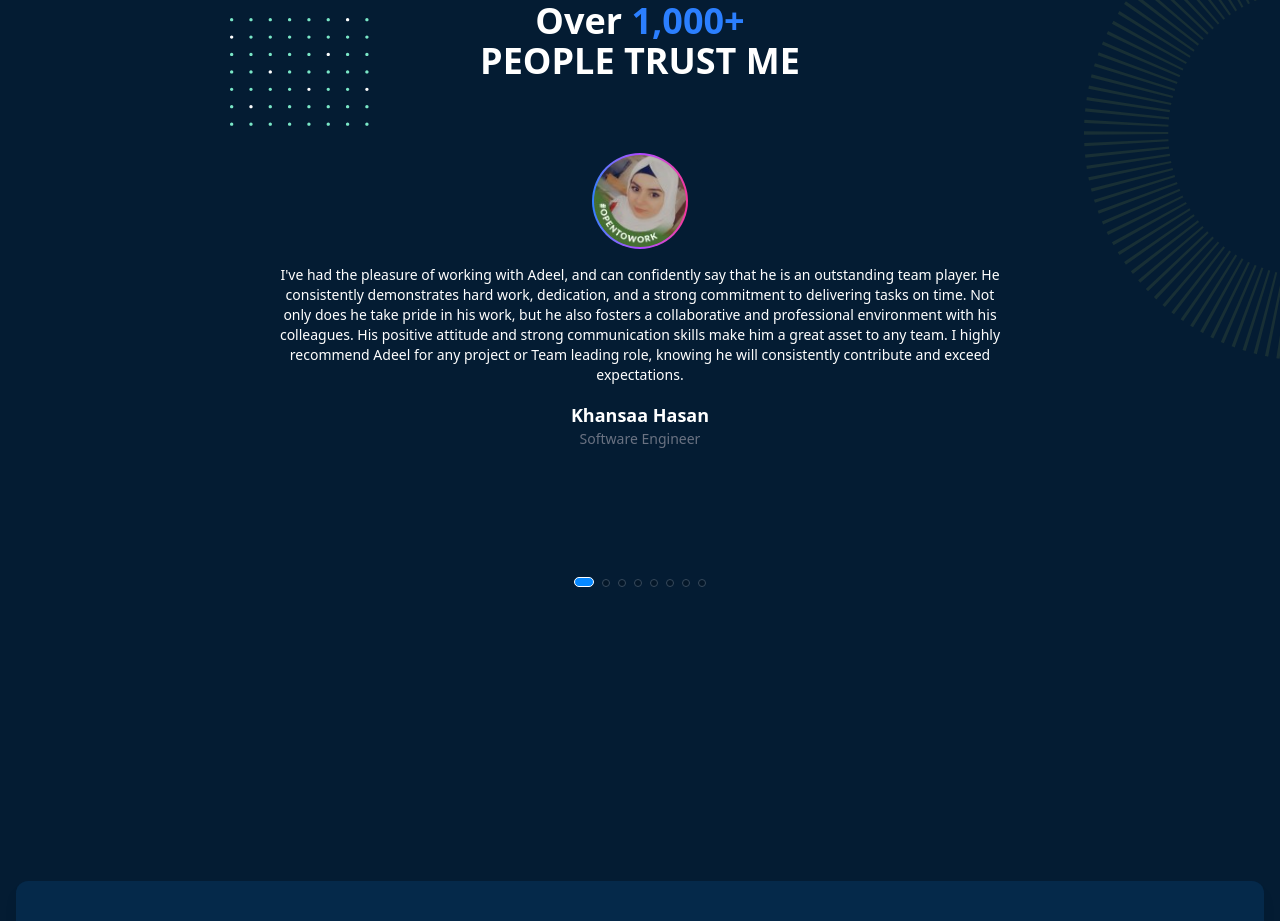
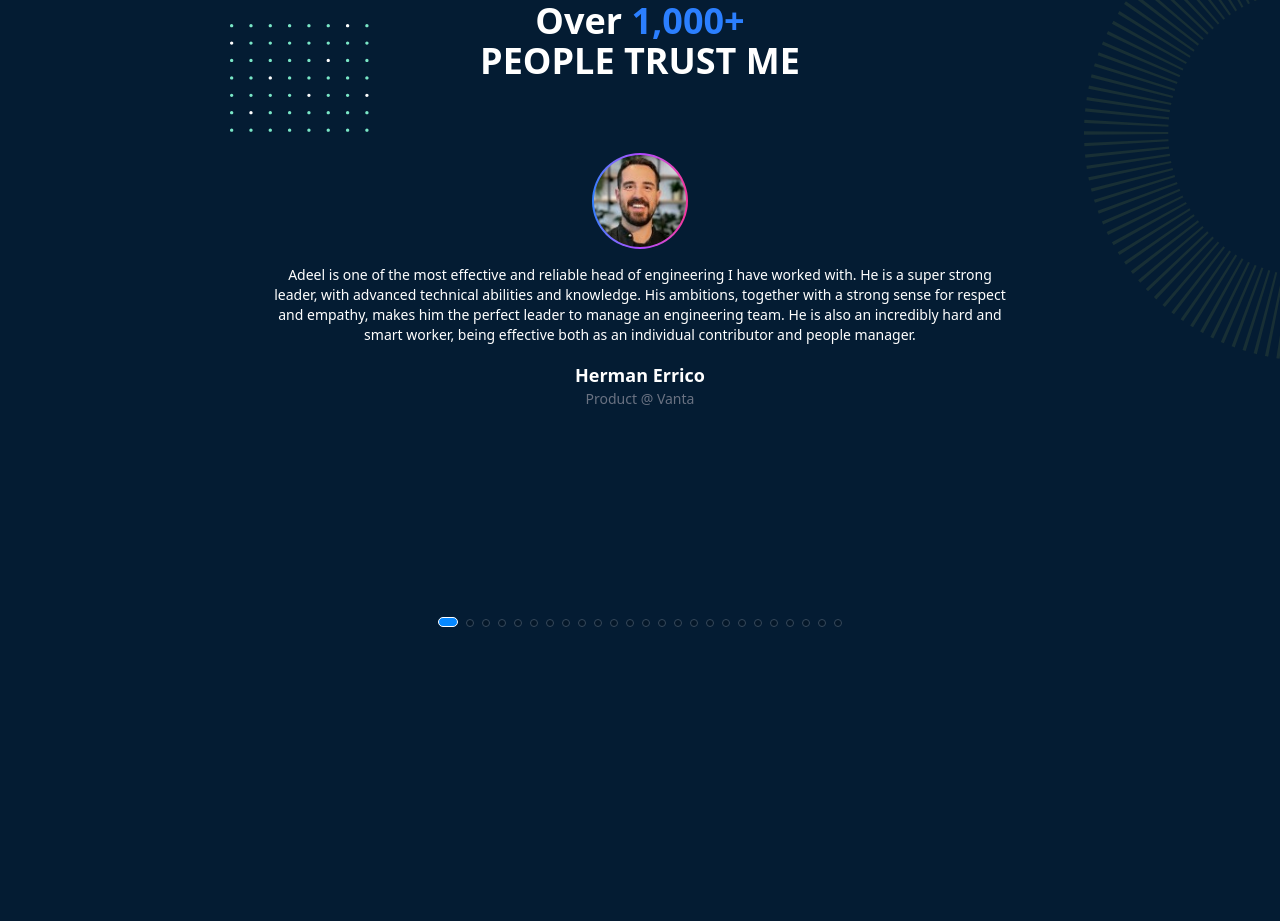
Before and after one commit to Memoona554/portfolio, a React (Vite) app: page / in a window 1280 px wide. Shown: the part 6200-7121 px from the top of the page. Built offline with nearby package versions, Linux system fonts and the light colour scheme.

Commit message:
add upwork testimonial

```diff
--- a/src/components/CompanyLogo.jsx
+++ b/src/components/CompanyLogo.jsx
@@ -20,7 +20,7 @@ function CompanyLogo() {
         {[1, 2, 3, 4, 5, 6, 7, 8, 9, 10, 11].map((num) => (
           <SwiperSlide key={num}>
             <div className="relative mr-2" data-aos="fade-up"
-                                data-aos-delay="400">
+              data-aos-delay="400">
               <img
                 loading="lazy"
                 src={`/com_${num}.jpeg`}
--- a/src/components/Testimonial.jsx
+++ b/src/components/Testimonial.jsx
@@ -6,60 +6,182 @@ import { Pagination } from 'swiper/modules';
 const testimonials = [
     {
         id: 1,
+        image: '/avatar_8.jpeg',
+        text: "Adeel is one of the most effective and reliable head of engineering I have worked with. He is a super strong leader, with advanced technical abilities and knowledge. His ambitions, together with a strong sense for respect and empathy, makes him the perfect leader to manage an engineering team. He is also an incredibly hard and smart worker, being effective both as an individual contributor and people manager.",
+        name: 'Herman Errico',
+        company: 'Product @ Vanta '
+    },
+    {
+        id: 2,
+        image: '/images.jpg',
+        text: "Adeel is a committed talented professional who knows how to manage a team in the best way possible. In other words, not even he has a very strong technical skills set, but also he is emotionally intelligent: all you can ask from a team leader. I am glad to work with him and to have a possibility to grow in a team led by Adeel.",
+        name: 'Atefe Fahimi',
+        company: 'Frontend Developer '
+    },
+    {
+        id: 3,
+        image: '/avatar_6.jpeg',
+        text: "Adeel is a great professional!He's an ease going, hard working and business driven individual that will help you starting or accelerating any project on various fields.His dedication and spirit of initiative are also making him stand out of the crowd.Highly recommended",
+        name: 'Ale Pintaudi',
+        company: 'Co-Founder @ KomboAI '
+    },
+    {
+        id: 4,
+        image: '/avatar_5.jpeg',
+        text: "Working with Adeel is a pleasure. He's incredibly reliable, and you can count on him to deliver top-notch work. He's a true professional. Adeel has successfully taught professors from various countries and universities and managed to captivate everyone's interest during his lectures. What truly sets him apart is his remarkable ability to engage the audience and hold their attention until the very end. His extensive and solid background makes Adeel's presentations even more valuable. When he shares his personal experiences, the information takes on a whole new depth, making it highly valuable and relatable. It's not just about the abundance of information; it's about how Adeel seamlessly incorporates his insights, enriching and unforgettable the learning experience.I believe we'll cross paths again!",
+        name: 'Aigerim Gilmanova',
+        company: 'Technical Documentation '
+    },
+    {
+        id: 5,
+        image: '/avatar_4.jpeg',
+        text: "I had the pleasure of working closely with Adeel during our time together at Vividly SRL , where he served as a Senior Full Stack Developer. Adeel is an exceptional developer with a profound understanding of both front-end and back-end technologies.He has an impressive ability to transform complex requirements into seamless, efficient code. His work on both the user interface and server-side logic was involved in the project’s success.Adeel’s problem-solving skills and proactive attitude were crucial in overcoming several technical challenges we faced.I highly recommend Adeel for any senior development role. His technical skills, dedication, and ability to deliver high-quality work make him an invaluable asset to any team. I would love to work with him again in any future.",
+        name: 'Hazhe Chakmaraq',
+        company: 'Software Developer '
+    },
+    {
+        id: 6,
+        image: '/avatar_3.jpeg',
+        text: "Adeel is a talented Senior Full Stack Engineer with impressive skills in PHP, Laravel, Blockchain, and the MERN stack. He consistently delivered high-quality work and was a key contributor to our project's success. I highly recommend him for any future role.",
+        name: 'Pakeeza Sharafat',
+        company: 'Maths Specialist @ Upwork '
+    },
+
+    {
+        id: 7,
+        image: '/avatar_2.jpeg',
+        text: "I had the pleasure of working with Adeel on AI-related project over the past year, and I can confidently say he is an exceptional software developer. Adeel implemented various AI techniques, including Retrieval-Augmented Generation (RAG) with AI chat history, and built an API integration system that connects multiple AI providers to a single chat interface. His work on the backend with Stripe payment integration and the development of an AI chat and document drafting interface was outstanding.Adeel also set up the Azure infrastructure for our web application, demonstrating his advanced skills in PHP, Laravel, JavaScript, and infrastructure management. His dedication and determination led to significant improvements in our projects throughout the year.Adeel is not only a great team player but also a generous mentor. He shared his knowledge with me, helping me learn JavaScript and web development. It was a fantastic experience working with Adeel, and I highly recommend him for any software development role.",
+        name: 'Fadi Ibrahim',
+        company: 'MCs Data Science '
+    },
+    {
+        id: 8,
         image: '/avatar_1.jpeg',
         text: "I've had the pleasure of working with Adeel, and can confidently say that he is an outstanding team player. He consistently demonstrates hard work, dedication, and a strong commitment to delivering tasks on time. Not only does he take pride in his work, but he also fosters a collaborative and professional environment with his colleagues. His positive attitude and strong communication skills make him a great asset to any team. I highly recommend Adeel for any project or Team leading role, knowing he will consistently contribute and exceed expectations.",
         name: 'Khansaa Hasan',
         company: 'Software Engineer '
     },
     {
-        id: 2,
-        image: '/avatar_2.jpeg',
-        text: "I had the pleasure of working with Adeel on AI-related project over the past year, and I can confidently say he is an exceptional software developer. Adeel implemented various AI techniques, including Retrieval-Augmented Generation (RAG) with AI chat history, and built an API integration system that connects multiple AI providers to a single chat interface. His work on the backend with Stripe payment integration and the development of an AI chat and document drafting interface was outstanding.Adeel also set up the Azure infrastructure for our web application, demonstrating his advanced skills in PHP, Laravel, JavaScript, and infrastructure management. His dedication and determination led to significant improvements in our projects throughout the year.Adeel is not only a great team player but also a generous mentor. He shared his knowledge with me, helping me learn JavaScript and web development. It was a fantastic experience working with Adeel, and I highly recommend him for any software development role.",
-        name: 'Fadi Ibrahim',
-        company: 'MCs Data Science '
+        id: 9,
+        image: '/images.jpg',
+        text: "I recently hired Adeel for an NFT project, and I must say, I was thoroughly impressed with his technical expertise and professionalism. At the start of our collaboration, Adeel took the time to understand my needs and expectations, and then proceeded to work quickly and efficiently. He kept me updated throughout the entire process, and was able to meet every milestone ahead of schedule. In the end, Adeel was able to deliver exactly what I wanted to the exact specifications.Beyond his technical skills, I also found Adeel to be a pleasure to work with. He is a clear communicator who always seems willing to go the extra mile to ensure my satisfaction. I found him to be reliable and trustworthy, which is essential when it comes to hiring a freelance developer.Overall, I would highly recommend Adeel to anyone in need of high-quality work in this field. He is an excellent choice for anyone seeking a skilled and reliable professional who can deliver exceptional results.",
+        name: 'Upwork Client',
+        company: 'NFT Autobuy Bot for Blockchain Game'
     },
     {
-        id: 3,
-        image: '/avatar_3.jpeg',
-        text: "Adeel is a talented Senior Full Stack Engineer with impressive skills in PHP, Laravel, Blockchain, and the MERN stack. He consistently delivered high-quality work and was a key contributor to our project's success. I highly recommend him for any future role.",
-        name: 'Pakeeza Sharafat',
-        company: 'Maths Specialist @ Upwork '
+        id: 10,
+        image: '/images.jpg',
+        text: "It was the fourth time we worked with Adeel on a smart contract development and again it was a pure pleasure. Adeel gave us professional advices right from the start and implemented all of our ideas. We can recommend working with adeel to anyone looking for a blockchain developer and would hire him again 100%. If you have the opportunity to work with him, you should take it. Thank you again.",
+        name: 'Upwork Client',
+        company: 'Development of an ERC-721 smart contract on Ethereum Mainnet to mint 8888 NFTs '
     },
     {
-        id: 4,
-        image: '/avatar_4.jpeg',
-        text: "I had the pleasure of working closely with Adeel during our time together at Vividly SRL , where he served as a Senior Full Stack Developer. Adeel is an exceptional developer with a profound understanding of both front-end and back-end technologies.He has an impressive ability to transform complex requirements into seamless, efficient code. His work on both the user interface and server-side logic was involved in the project’s success.Adeel’s problem-solving skills and proactive attitude were crucial in overcoming several technical challenges we faced.I highly recommend Adeel for any senior development role. His technical skills, dedication, and ability to deliver high-quality work make him an invaluable asset to any team. I would love to work with him again in any future.",
-        name: 'Hazhe Chakmaraq',
-        company: 'Software Developer '
+        id: 11,
+        image: '/images.jpg',
+        text: "I recently had the pleasure of working with Adeel for the second time. Having previously hired him for another project, I knew that he was a skilled and professional blockchain developer, but unfortunately he wasn't available for this project initially. I posted the job on a freelance marketplace, but I wasn't able to find any suitable candidates, despite interviewing a number of engineers.Finally, Adeel's availability opened up again, and I was thrilled to hire him for this project. As expected, he did not disappoint. Adeel is a highly competent and experienced blockchain developer who is able to complete projects to the highest standards of quality and efficiency. He communicates effectively, is a proactive problem solver, and is able to work independently.Adeel has a strong technical expertise in blockchain development, and it is evident in the results he produces. He was able to complete the project according to my specifications, and was able to implement features and functionality that exceeded my expectations. He is reliable, trustworthy, and a pleasure to work with.I would highly recommend Adeel for any blockchain development projects. He is one of the best developers I have worked with, and I will definitely be hiring him again in the future.",
+        name: 'Upwork Client',
+        company: 'Freelance Blockchain Developer for One-Time Project'
     },
     {
-        id: 5,
-        image: '/avatar_5.jpeg',
-        text: "Working with Adeel is a pleasure. He's incredibly reliable, and you can count on him to deliver top-notch work. He's a true professional. Adeel has successfully taught professors from various countries and universities and managed to captivate everyone's interest during his lectures. What truly sets him apart is his remarkable ability to engage the audience and hold their attention until the very end. His extensive and solid background makes Adeel's presentations even more valuable. When he shares his personal experiences, the information takes on a whole new depth, making it highly valuable and relatable. It's not just about the abundance of information; it's about how Adeel seamlessly incorporates his insights, enriching and unforgettable the learning experience.I believe we'll cross paths again!",
-        name: 'Aigerim Gilmanova',
-        company: 'Technical Documentation '
+        id: 12,
+        image: '/images.jpg',
+        text: "Adeel was an important part of the project and he executed his duties extremely well. He is very patient and got on several calls with me to make sure I understood what was going on. Adeel has become a good friend to me. I will always use him for any of my smart contract needs. He also works well with other contractors as he had to collaborate with my web developer. Adeel went above and beyond on my project and I am forever grateful",
+        name: 'Upwork Client',
+        company: 'ERC-721 Smart Contract & IPFS'
     },
     {
-        id: 6,
-        image: '/avatar_6.jpeg',
-        text: "Adeel is a great professional!He's an ease going, hard working and business driven individual that will help you starting or accelerating any project on various fields.His dedication and spirit of initiative are also making him stand out of the crowd.Highly recommended",
-        name: 'Ale Pintaudi',
-        company: 'Co-Founder @ KomboAI '
+        id: 13,
+        image: '/images.jpg',
+        text: "Adeel was wonderful to work with. He was always timely in his deliverables, and executed on each deliverable effectively. I would highly recommend him for any web development project, particularly involving React.js, Web3, and Moralis.Furthermore, communication with Adeel was friction-less. He always responded to messages in a very timely manner, and was easy to communicate with.Overall, great job! I will definitely work with him in the future when I need more web development help!",
+        name: 'Upwork Client',
+        company: 'Web3 developer needed to create fullstack NFT Dapp '
     },
     {
-        id: 7,
+        id: 14,
         image: '/images.jpg',
-        text: "Adeel is a committed talented professional who knows how to manage a team in the best way possible. In other words, not even he has a very strong technical skills set, but also he is emotionally intelligent: all you can ask from a team leader. I am glad to work with him and to have a possibility to grow in a team led by Adeel.",
-        name: 'Atefe Fahimi',
-        company: 'Frontend Developer '
+        text: "We are working with Adeel for a few months now and impressed with professionalism, responsibility and reliability. True team player, go 1,000 miles extra for client satisfaction and a robust grasp on blockchain technologies, able to handle heterogeneous tasks efficiently. Highly recommended.",
+        name: 'Upwork Client',
+        company: 'ERC 20 API '
     },
     {
-        id: 8,
-        image: '/avatar_8.jpeg',
-        text: "Adeel is one of the most effective and reliable head of engineering I have worked with. He is a super strong leader, with advanced technical abilities and knowledge. His ambitions, together with a strong sense for respect and empathy, makes him the perfect leader to manage an engineering team. He is also an incredibly hard and smart worker, being effective both as an individual contributor and people manager.",
-        name: 'Herman Errico',
-        company: 'Product @ Vanta '
-    }
+        id: 15,
+        image: '/images.jpg',
+        text: "Extremely punctual and willing to go the extra mile for the project at hand! Makes sure everything is done the correct way and knows his stuff! Very trustworthy and would 100% be working with again in the future! Can't go wrong hiring Adeel!",
+        name: 'Upwork Client',
+        company: 'OpenSea Blockchain Development for NFT project'
+    },
+    {
+        id: 16,
+        image: '/images.jpg',
+        text: "Adeel is a great guy to work with. He answered tons of questions around our project even before we had a contract. He has deep knowledge of everything related to Blockchain development, was always available, no matter the time of day, it felt like having a co-worker next door although he was a few thousand kilometers away. He delivered the work functional and absolutely flawless, guided us to the whole process. His english is perfect we never had a problem with communication - I highly recommend Adeel for anybody to hire!",
+        name: 'Upwork Client',
+        company: 'Smart contract for NFT project'
+    },
+    {
+        id: 17,
+        image: '/images.jpg',
+        text: "Adeel is a very patient and knowledgeable coder. He worked with me closely, at my pace, and gave me relevant assignments for our tutoring sessions. I felt that he really cared about my learning progress and I recommend him both as a tutor and for coding work. Two thumbs up!!",
+        name: 'Upwork Client',
+        company: 'Tutor to teach programming,blockchain dev'
+    },
+    {
+        id: 18,
+        image: '/images.jpg',
+        text: "It was the second time we worked with Adeel and again it was great work he delivered. Always reliable, great communication and skills on all levels of work. We highly recommend Adeel to anyone who searches for a skilled dev in his team! We will definitely continue our working relationship with Adeel in the future.",
+        name: 'Upwork Client',
+        company: 'Smart contract development for NFT project on Ethereum Blockchain'
+    },
+    {
+        id: 19,
+        image: '/images.jpg',
+        text: "Adeel is one of the best. Was a two month process as it was a big project and he was amazing every step of the way. Very trust worthy and one of the smartest people I have worked with. If you need someone to write a smart contract or help with a token. He is you man. Thank you so much Adeel!",
+        name: 'Upwork Client',
+        company: 'NFT smart contract developer'
+    },
+    {
+        id: 20,
+        image: '/images.jpg',
+        text: "Adeel was the perfect developer for this project. He was always there ready to pivot when I would change my mind about something. Where others failed he found solutions. He has a never give up attitude! Skilled in smart contracts and front end integration.",
+        name: 'Upwork Client',
+        company: 'Front End Web3 Integration and UI design'
+    },
+    {
+        id: 21,
+        image: '/images.jpg',
+        text: "Adeel is the most professional and efficient developer I have ever worked with. He is great at communicating as well as sticking with you till the job is completed to it's fullest.I cannot recommend Adeel more, I will 100% be returning to him for future work",
+        name: 'Upwork Client',
+        company: 'Blockchain / Solidity Developer (ERC5050)'
+    },
+
+    {
+        id: 22,
+        image: '/images.jpg',
+        text: "We repeatedly worked with Adeel and again it was a perfect experience. He is super responsive, always up to date and brings all the skills you need from a good developer. Communication was a pleasure as always and the work was done fast and efficiently throughout the whole project. We highly recommend working with Adeel to anyone out there!",
+        name: 'Upwork Client',
+        company: 'Development of Web3 social media Dapp'
+    },
+
+    {
+        id: 23,
+        image: '/images.jpg',
+        text: "Very good knowledge on ZK proof tech. Highly proficient and resourceful. Clear communication and absolutely pleasure working with Adeel. Continuing one more contract with him.",
+        name: 'Upwork Client',
+        company: 'Rust ZK smart contract deployment'
+    },
+    {
+        id: 24,
+        image: '/images.jpg',
+        text: "Thanks to Adeel, profits are up 67.4% in the defi area of our corporate portfolio...thanks to his hard work, recommended changes and professional smart contract review and rewriting!",
+        name: 'Upwork Client',
+        company: 'Smart Ckontract Enginner'
+    },
+    {
+        id: 25,
+        image: '/images.jpg',
+        text: "He understood requirement correctly before the contract and delivered the fast & qualified work. Highly recommended.",
+        name: 'Upwork Client',
+        company: 'Looking to hire a lottery game smart contract on bsc'
+    },
 ];
 
 export default function TestimonialSection() {
```
